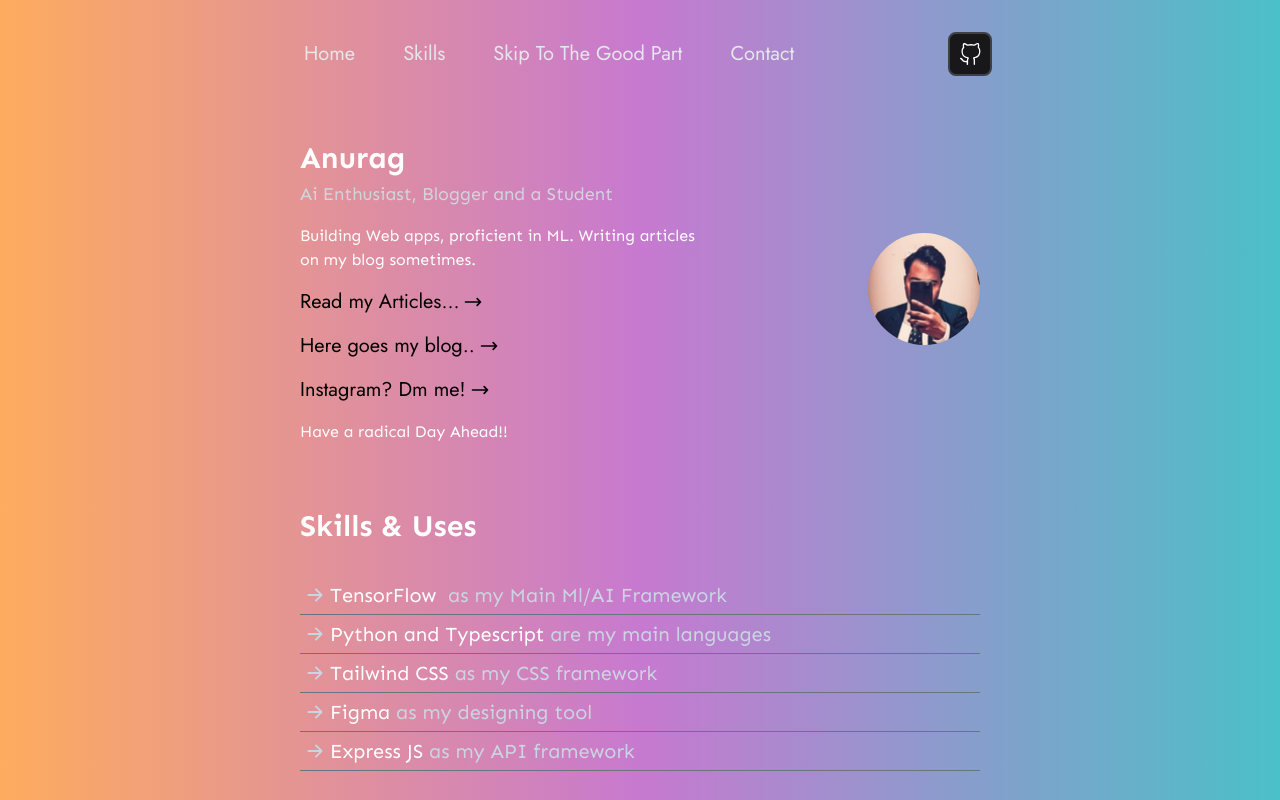
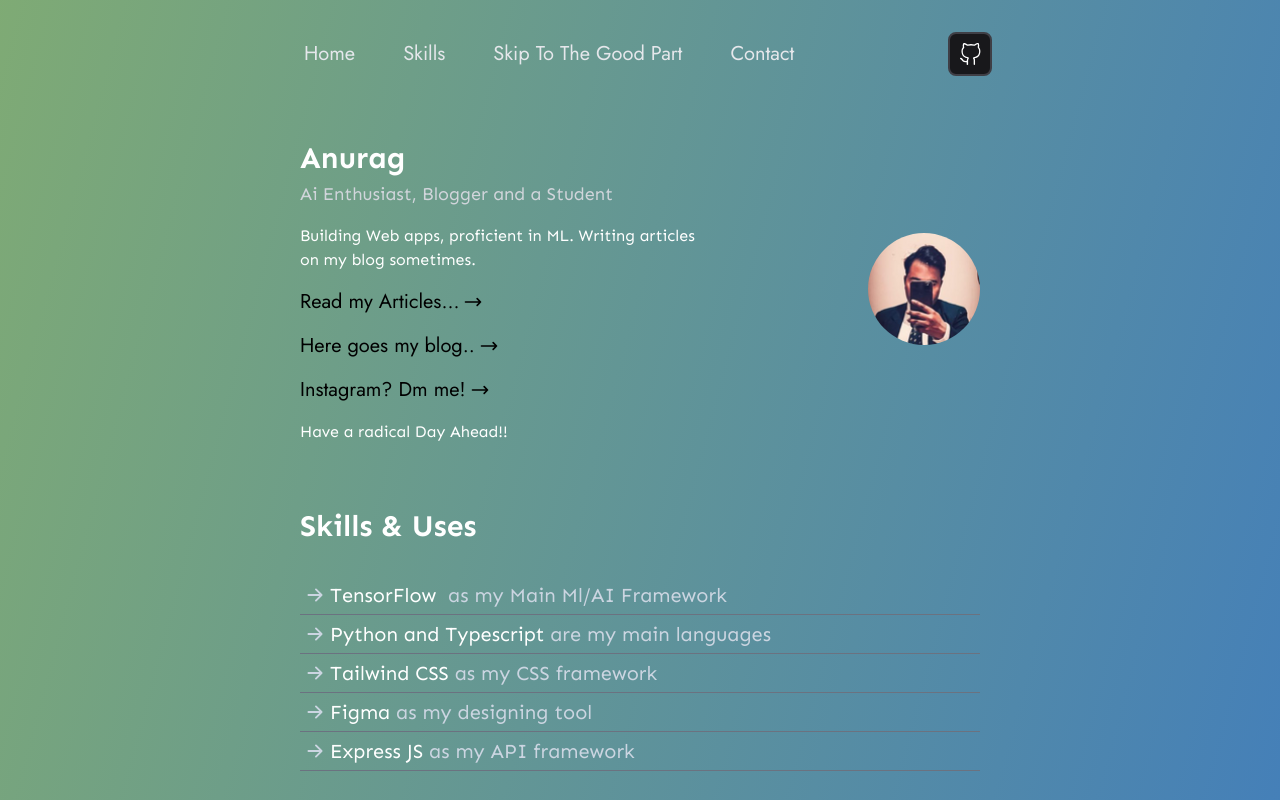
Before and after one commit to developers-sky/My_Portifolio, a Next.js app: page / in a window 1280 px wide. Shown: the top 800 px of the page. Built offline with nearby package versions, Linux system fonts and the light colour scheme.

Commit message:
feature: Animated experience alpha-v2.1
take it as an awesome update!!

```diff
--- a/styles/globals.css
+++ b/styles/globals.css
@@ -10,6 +10,33 @@
 
 @layer base {
   body {
-    background: linear-gradient(to right, #feac5e, #c779d0, #4bc0c8);
+    background: linear-gradient(105deg, #36c5a0, #77c536, #c9dc26, #dc8d26, #dc2c26, #2671dc, #8526dc, #dc2679, #dc2658, #b1dc26, #dc8526, #c2dc26, #2669dc, #7526dc);
+    background-size: 2800% 2800%;
+
+    -webkit-animation: AnimationName 15s ease infinite;
+    -moz-animation: AnimationName 15s ease infinite;
+    -o-animation: AnimationName 15s ease infinite;
+    animation: AnimationName 15s ease infinite;
+}
+
+@-webkit-keyframes AnimationName {
+    0%{background-position:10% 0%}
+    50%{background-position:91% 100%}
+    100%{background-position:10% 0%}
+}
+@-moz-keyframes AnimationName {
+    0%{background-position:10% 0%}
+    50%{background-position:91% 100%}
+    100%{background-position:10% 0%}
+}
+@-o-keyframes AnimationName {
+    0%{background-position:10% 0%}
+    50%{background-position:91% 100%}
+    100%{background-position:10% 0%}
+}
+@keyframes AnimationName {
+    0%{background-position:10% 0%}
+    50%{background-position:91% 100%}
+    100%{background-position:10% 0%}
+}
   }
-}
```
